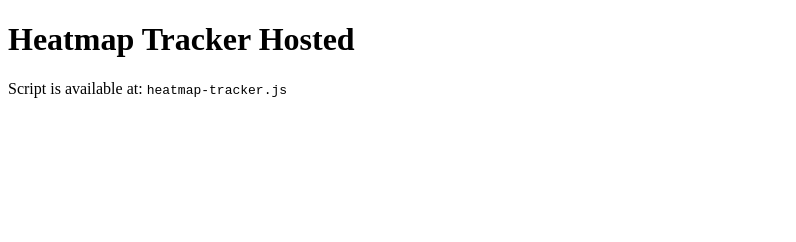
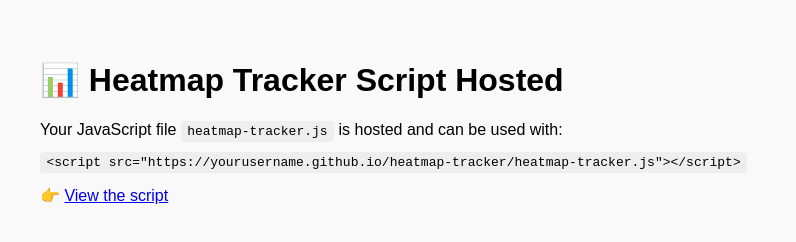
Before and after one commit to ABHISHANMG/Tracking, a website: page index.html in a window 1280 px wide. Shown: the whole page, without its empty margins (0-796 px from the left). Drawn offline with Linux system fonts and the light colour scheme.

Commit message:
updating code

```diff
--- a/index.html
+++ b/index.html
@@ -1,10 +1,33 @@
+
+
 <!DOCTYPE html>
-<html>
+<html lang="en">
 <head>
+  <meta charset="UTF-8" />
+  <meta name="viewport" content="width=device-width, initial-scale=1.0" />
   <title>Heatmap Tracker</title>
+  <style>
+    body {
+      font-family: sans-serif;
+      padding: 2rem;
+      background-color: #f9f9f9;
+    }
+    code {
+      background: #eee;
+      padding: 0.2rem 0.4rem;
+      border-radius: 4px;
+    }
+  </style>
 </head>
 <body>
-  <h1>Heatmap Tracker Hosted</h1>
-  <p>Script is available at: <code>heatmap-tracker.js</code></p>
+  <h1>📊 Heatmap Tracker Script Hosted</h1>
+  <p>
+    Your JavaScript file <code>heatmap-tracker.js</code> is hosted and can be used with:
+  </p>
+  <pre><code>&lt;script src="https://yourusername.github.io/heatmap-tracker/heatmap-tracker.js"&gt;&lt;/script&gt;</code></pre>
+
+  <p>👉 <a href="heatmap-tracker.js" target="_blank">View the script</a></p>
+  <script src="https://abhishanmg.github.io/Tracking/tracking.js"></script>
+
 </body>
 </html>
--- a/tracking.js
+++ b/tracking.js
@@ -2,14 +2,17 @@
   const trackedData = [];
 
   document.addEventListener("mousemove", function (e) {
-    trackedData.push({ x: e.clientX, y: e.clientY, timestamp: Date.now() });
+    const point = { x: e.clientX, y: e.clientY, timestamp: Date.now() };
+    trackedData.push(point);
+    console.log("Mouse moved to:", point); // ✅ Logs real-time movement
   });
 
-  console.log("Mouse tracking initialized. Data will be sent every 5 seconds.", trackedData);
-
+  console.log("Mouse tracking initialized. Sending data every 5 seconds...");
 
   setInterval(() => {
     if (trackedData.length === 0) return;
+
+    console.log("Sending data:", trackedData); // ✅ Optional: see batch before send
 
     fetch("https://your-api-endpoint.com/api/track", {
       method: "POST",
```
